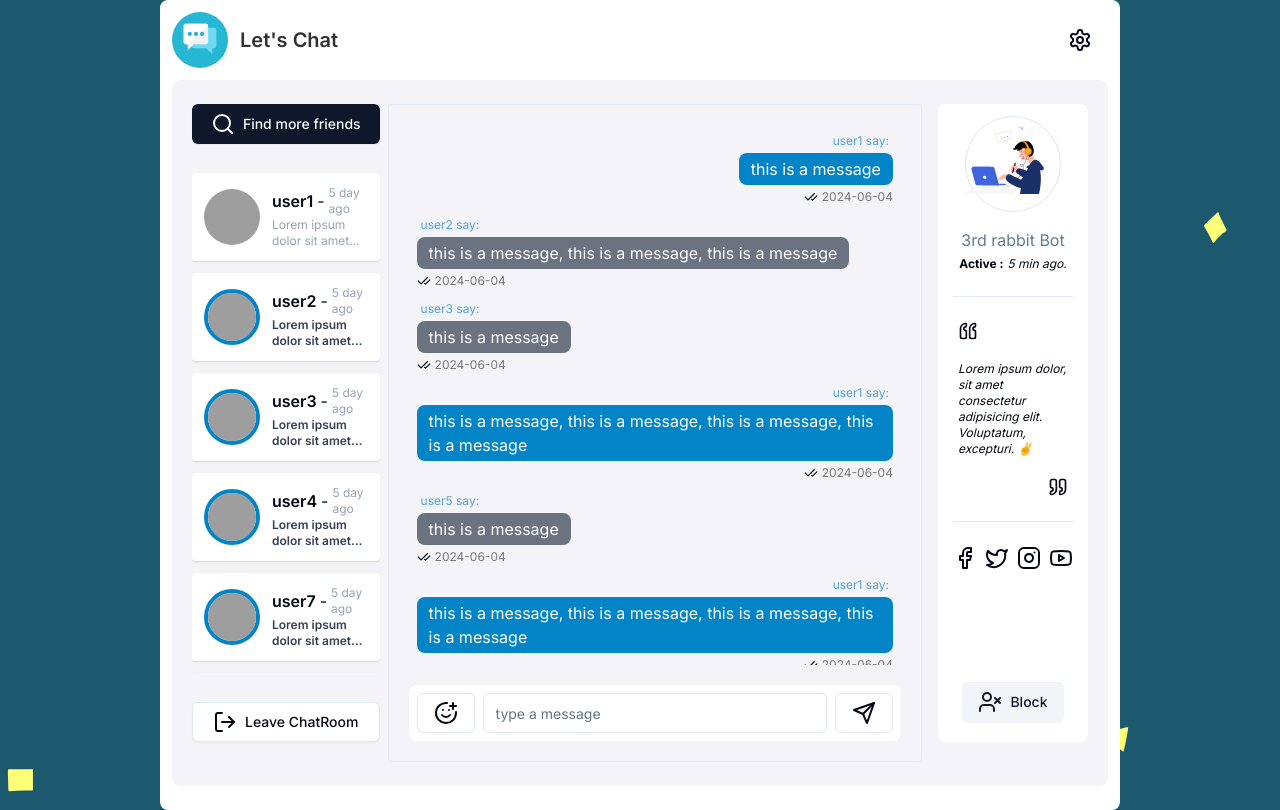
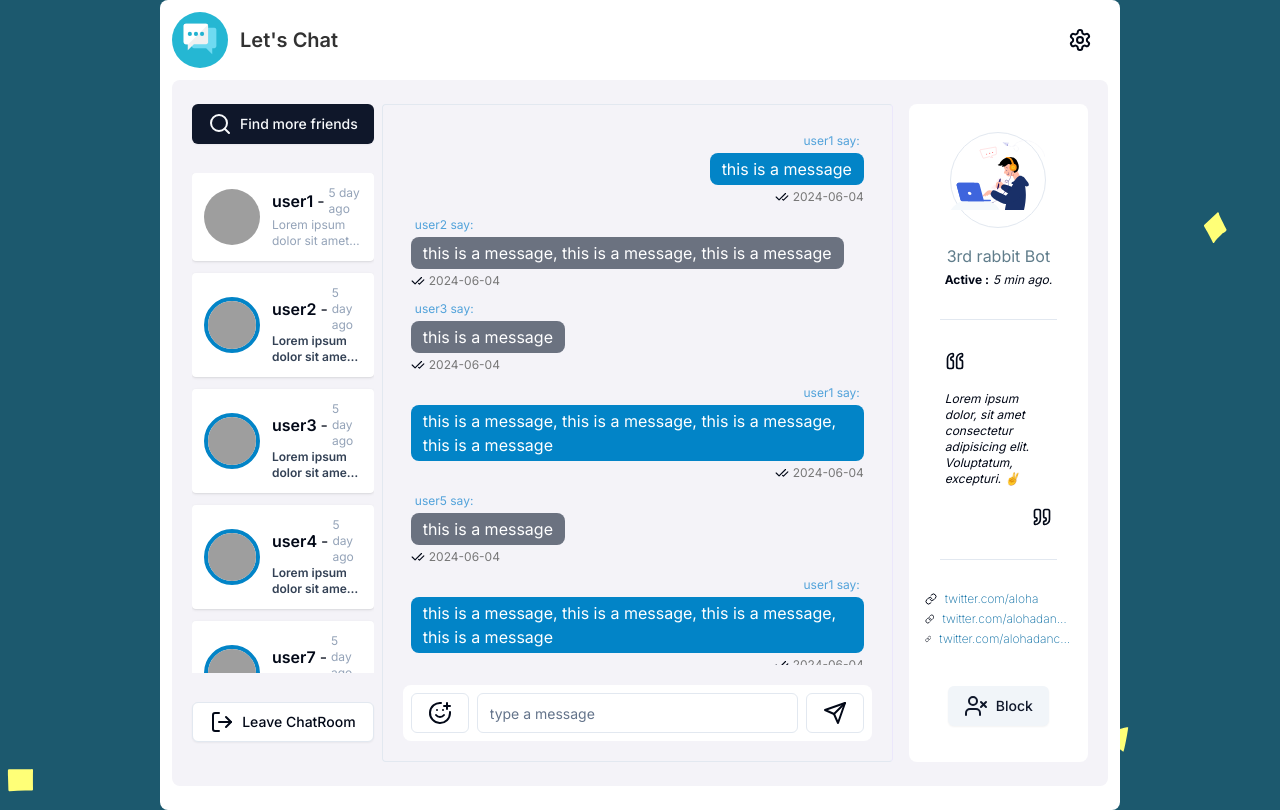
Before and after one commit to alohadancemeow/next-chatroom-rebuild, a Next.js app: page /home in a window 1280 px wide. Built offline with nearby package versions, Linux system fonts and the light colour scheme; grey boxes are pictures that could not be loaded.

Commit message:
🐛 fixed link

```diff
--- a/components/chat/userProfile.tsx
+++ b/components/chat/userProfile.tsx
@@ -3,6 +3,7 @@
 import {
   Facebook,
   Instagram,
+  Link,
   Quote,
   Twitter,
   UserX,
@@ -43,8 +44,7 @@ type Props = {};
 
 const UserProfile = (props: Props) => {
   return (
-    <div className="w-[20%] ml-4">
-      <div className="bg-white h-[97%] rounded-lg flex flex-col items-center justify-between">
+    <div className="bg-white w-[20%] p-4 ml-4 rounded-lg flex flex-col items-center justify-between">
       <div className="items-center flex flex-col ">
         <div className="border w-24 h-24 rounded-full object-cover my-3">
           <img src="/user.svg" alt="profile" />
@@ -54,13 +54,15 @@ const UserProfile = (props: Props) => {
           <strong>Active : </strong>
           <p className="italic">5 min ago.</p>
         </div>
+      </div>
 
       <Separator className="my-6 w-4/5" />
+
       <div className="mx-5">
         <Quote size={20} className="rotate-180" />
         <p className="my-5 text-xs italic">
-              Lorem ipsum dolor, sit amet consectetur adipisicing elit.
-              Voluptatum, excepturi. ✌️
+          Lorem ipsum dolor, sit amet consectetur adipisicing elit. Voluptatum,
+          excepturi. ✌️
         </p>
         <div className="flex justify-between">
           <div />
@@ -69,13 +71,28 @@ const UserProfile = (props: Props) => {
       </div>
 
       <Separator className="my-6 w-4/5" />
-          <div className="flex gap-2">
-            <Facebook />
-            <Twitter />
-            <Instagram />
-            <Youtube />
+
+      <div className="w-full flex flex-col mb-8 gap-1">
+        <div className="flex gap-2 items-center">
+          <Link size={12} />
+          <p className="text-xs font-extralight text-sky-700 truncate">
+            twitter.com/aloha
+          </p>
+        </div>
+        <div className="flex gap-2 items-center">
+          <Link size={12} />
+          <p className="text-xs font-extralight text-sky-700 truncate">
+            twitter.com/alohadancemeow
+          </p>
+        </div>
+        <div className="flex gap-2 items-center">
+          <Link size={12} />
+          <p className="text-xs font-extralight text-sky-700 truncate">
+            twitter.com/alohadancemeowdwasdwasdwa
+          </p>
         </div>
       </div>
+
       <Button
         className="shadow-sm gap-2 hover:bg-red-700 mb-5"
         variant="secondary"
@@ -84,7 +101,6 @@ const UserProfile = (props: Props) => {
         <div>Block</div>
       </Button>
     </div>
-    </div>
   );
 };
 
```
Lines whose indentation alone changed are shown as unchanged.
